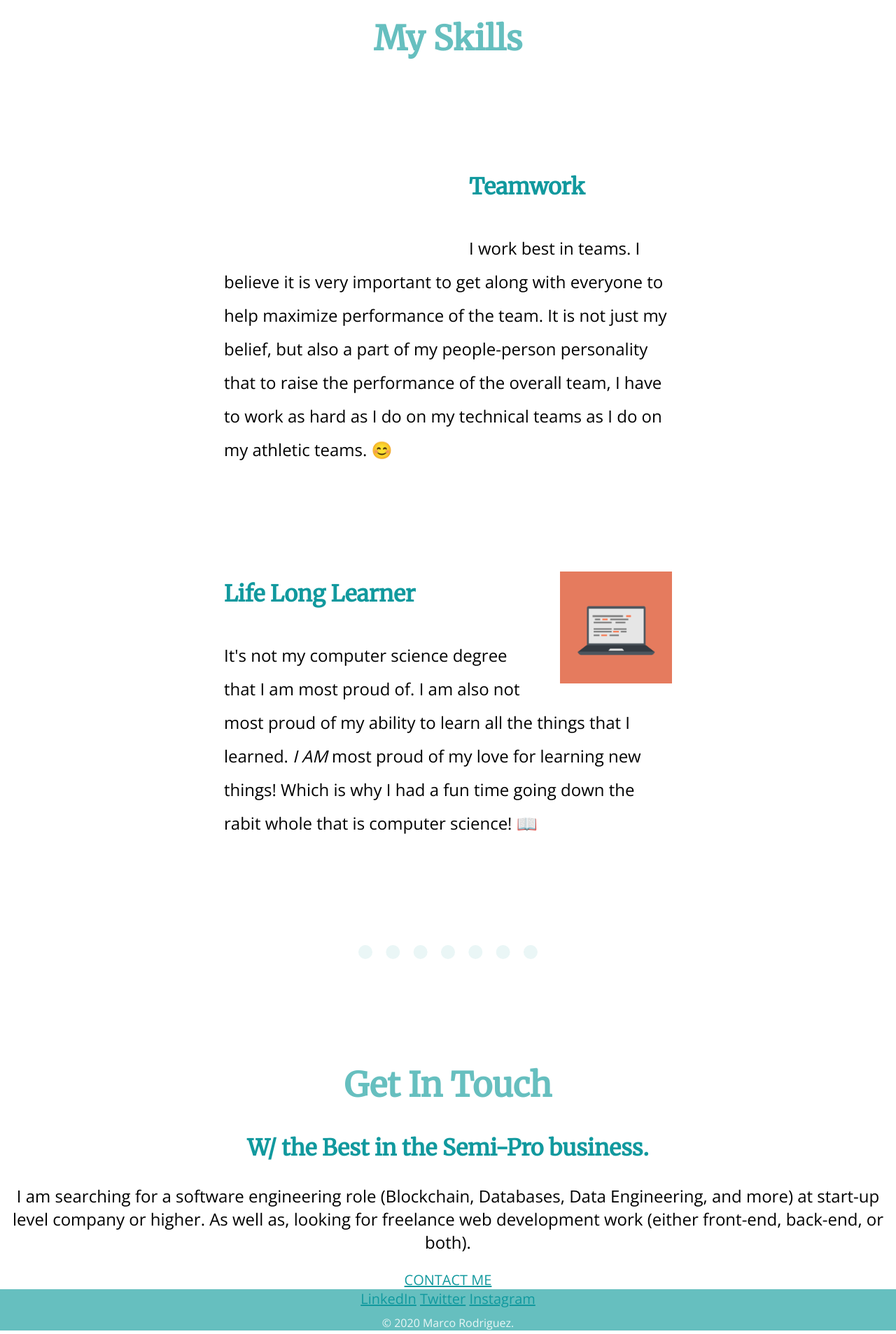
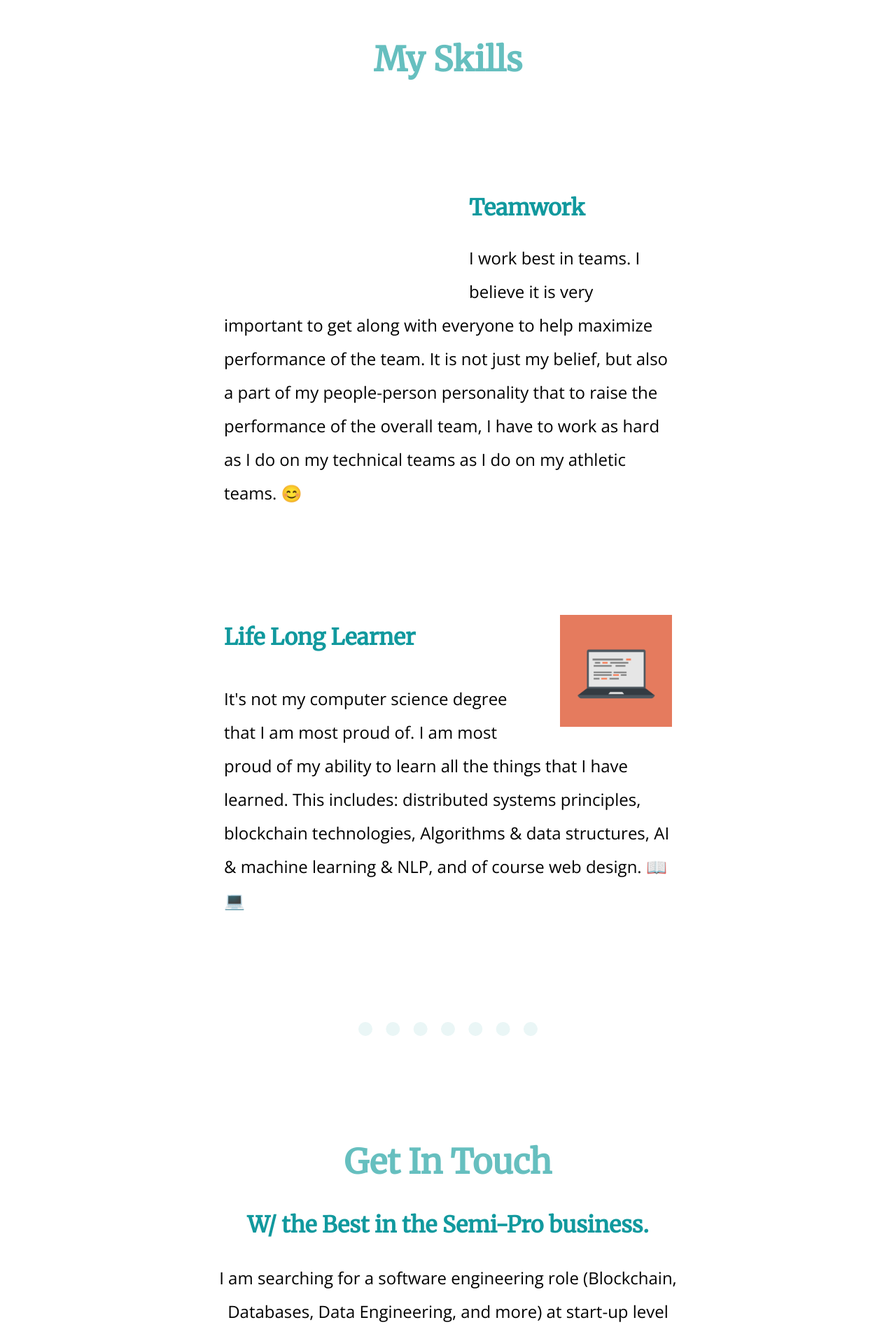
Before and after one commit to mrodriguez3313/Res, a web app: file index.html in a window 1280 px wide. Shown: the part 1840-3747 px from the top of the page at 70% size. Run offline with its HTML, style and script files only (its server is not run), Linux system fonts and the light colour scheme; grey boxes are pictures that could not be loaded.

Commit message:
website 2.0 done

```diff
--- a/css/styles.css
+++ b/css/styles.css
@@ -28,11 +28,11 @@ h1{
 }
 
 .cloud1{
-  position: relative;
+  position: absolute;
   display: block;
   margin: 0 auto;
-  top: 20px;
-  left: 200px;
+  top: 100px;
+  right: 400px;
 }
 
 .cloud2{
@@ -80,6 +80,12 @@ hr{
   border-style: dotted none none;
 }
 
+.introoutro{
+  width: 56%;
+  margin: 0 auto;
+  line-height: 2;
+}
+
 .skills{
   margin: 150px auto;
 }
@@ -97,6 +103,11 @@ hr{
   margin-right: 30px;
 }
 
+.teamwork{
+  margin-top: 0;
+  margin-bottom: 16px;
+}
+
 .comp{
   float: right;
   width: 25%;
@@ -106,8 +117,53 @@ hr{
 .bottom-container{
   background-color: #66BFBF;
 }
+.footer-link{
+    font-size: 2rem;
+    margin: 40px 40px;
+    text-decoration: none;
+}
 
+.btn{
+   background: #11999E;
+   background-image: -webkit-linear-gradient(top, #66BFBF, #336A6A);
+   background-image: -moz-linear-gradient(top, #66BFBF, #336A6A);
+   background-image: -ms-linear-gradient(top, #66BFBF, #336A6A);
+   background-image: -o-linear-gradient(top, #66BFBF, #336A6A);
+   background-image: linear-gradient(to bottom, #66BFBF, #336A6A);
+   -webkit-border-radius: 20px;
+   -moz-border-radius: 20px;
+   border-radius: 20px;
+   color: #FFFFFF;
+   font-family: Open Sans;
+   font-size: 30px;
+   font-weight: 100;
+   padding: 15px;
+   margin: 100px auto 100px auto;
+   -webkit-box-shadow: 0 0 20px 0 #000000;
+   -moz-box-shadow: 0 0 20px 0 #000000;
+   box-shadow: 0 0 10px 0 #000000;
+   text-shadow: 1px 1px 20px #000000;
+   border: solid #7DD4D4 1px;
+   text-decoration: none;
+   display: inline-block;
+   cursor: pointer;
+   text-align: center;
+}
+
+.btn:hover{
+   border: solid #7DD4D4 1px;
+   background: #1E62D0;
+   background-image: -webkit-linear-gradient(top, #336A6A, #66BFBF);
+   background-image: -moz-linear-gradient(top, #336A6A, #66BFBF);
+   background-image: -ms-linear-gradient(top, #336A6A, #66BFBF);
+   background-image: -o-linear-gradient(top, #336A6A, #66BFBF);
+   background-image: linear-gradient(to bottom, #336A6A, #66BFBF);
+   -webkit-border-radius: 20px;
+   -moz-border-radius: 20px;
+   border-radius: 20px;
+   text-decoration: none;
+}
 .cp{
   color: #EAF6F6;
-  font-size: 1rem;
+  font-size: 1.35rem;
 }
--- a/index.html
+++ b/index.html
@@ -10,8 +10,8 @@
 
   <body>
     <div class="firstcontainer">
-      <img src="images/cloud.png" alt="cloud image" class="cloud1">
       <div class="myname">
+        <img src="images/cloud.png" alt="cloud image" class="cloud1">
         <h1>Marco Rodriguez</h1>
         <h2 class="Description">Computer Scientist</h2>
       </div>
@@ -24,7 +24,7 @@
       <div class="profile">
         <img class="marco"src="images/Marco-Rodriguez.png" alt="Marco Rodriguez headshot" style="width:350px;height:350px">
         <h2>Hello</h2>
-        <p>I graduated from the University of California, Santa Cruz with a B.S. in Computer Science. I focus on distributed systems and my goal is to become a fully fledged blockchain engineer.</p>
+        <p class="introoutro">I graduated from the University of California, Santa Cruz with a B.S. in Computer Science. 🎓 . I focus on distributed systems and my goal is to become a fully fledged blockchain engineer.</p>
       </div>
       <hr>
       <div class="skills">
@@ -32,20 +32,20 @@
         <div class="skill-row">
           <iframe src="https://giphy.com/embed/StW4PD8B9RrMI" width="480" height="144" frameBorder="0" class="giphy-embed haikyuu" allowFullScreen></iframe>
             <p><a href="https://giphy.com/gifs/haikyuu-karasuno-StW4PD8B9RrMI"></a></a></p>
-          <h3>Teamwork</h3>
-          <p>I work best in teams. I believe it is very important to get along with everyone to help maximize performance of the team. It is not just my belief, but also a part of my people-person personality that to raise the performance of the overall team, I have to work as hard as I do on my technical teams as I do on my athletic teams. 😊</p>
+          <h3 class="teamwork">Teamwork</h3>
+          <p class="teamwork">I work best in teams. I believe it is very important to get along with everyone to help maximize performance of the team. It is not just my belief, but also a part of my people-person personality that to raise the performance of the overall team, I have to work as hard as I do on my technical teams as I do on my athletic teams. 😊</p>
         </div>
         <div class="skill-row">
           <img class="comp" src="images/computer.png" alt="computer image">
             <h3>Life Long Learner</h3>
-            <p>It's not my computer science degree that I am most proud of. I am also not most proud of my ability to learn all the things that I learned. <em>I AM</em> most proud of my love for learning new things! Which is why I had a fun time going down the rabit whole that is computer science! 📖 </p>
+            <p>It's not my computer science degree that I am most proud of. I am most proud of my ability to learn all the things that I have learned. This includes: distributed systems principles, blockchain technologies, Algorithms & data structures, AI & machine learning & NLP, and of course web design. 📖 💻</p>
         </div>
       </div>
       <hr>
       <div class="contact-me">
         <h2>Get In Touch</h2>
         <h3>W/ the Best in the Semi-Pro business.</h3>
-        <p>I am searching for a software engineering role (Blockchain, Databases, Data Engineering, and more) at start-up level company or higher. As well as, looking for freelance web development work (either front-end, back-end, or both).</p>
+        <p class="introoutro">I am searching for a software engineering role (Blockchain, Databases, Data Engineering, and more) at start-up level company or higher. As well as, looking for freelance web development work (either front-end, back-end, or both).</p>
         <a class="btn" href="mailto:marco.rodriguez113@gmail.com">CONTACT ME</a>
       </div>
     </div>
```
